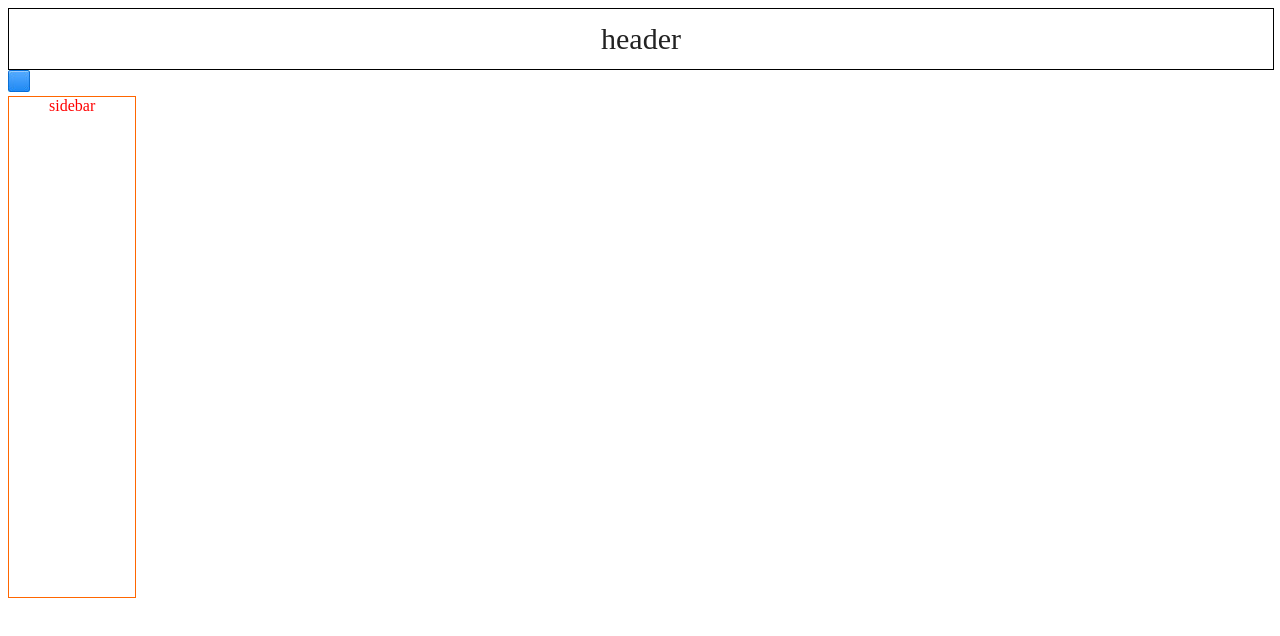
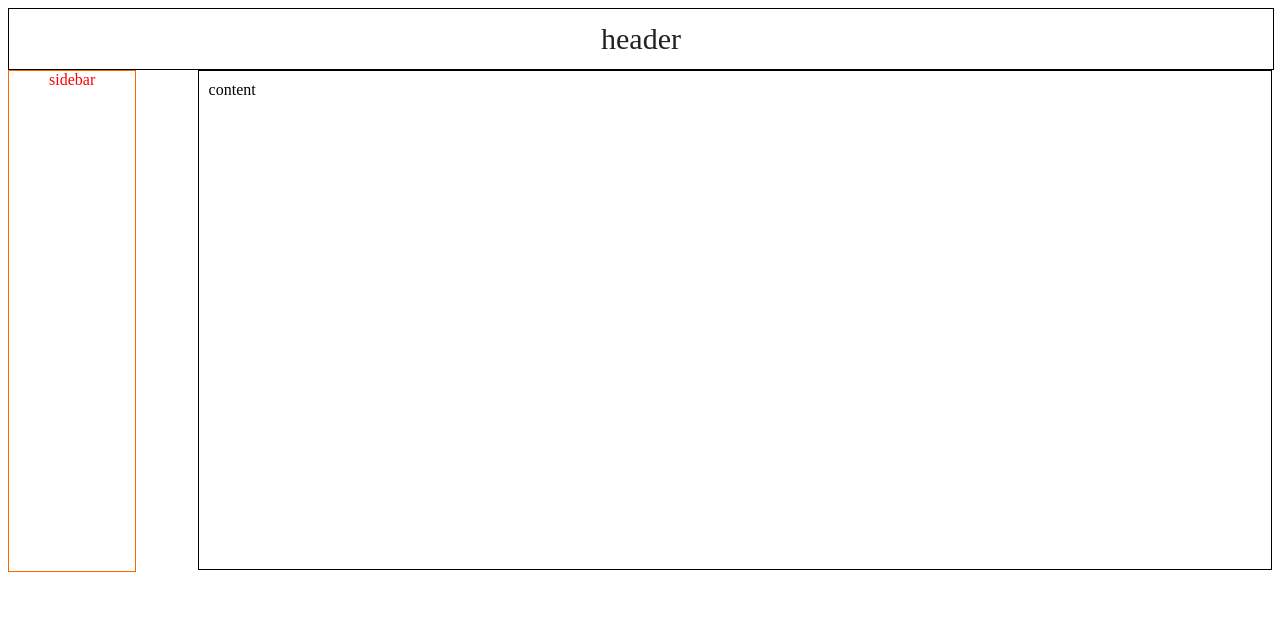
Before and after one commit to zasqw2222/yunDemo, a React app: page / in a window 1280 px wide. Shown: the top 636 px of the page. Built offline with nearby package versions, Linux system fonts and the light colour scheme.

Commit message:
添加一些loader

```diff
--- a/package.json
+++ b/package.json
@@ -19,10 +19,13 @@
     "babel-preset-stage-3": "^6.17.0",
     "css-loader": "^0.26.1",
     "extract-text-webpack-plugin": "^1.0.1",
+    "file-loader": "^0.9.0",
     "html-webpack-plugin": "^2.24.1",
     "node-sass": "^4.1.1",
+    "postcss-loader": "^1.2.1",
     "sass-loader": "^4.1.1",
     "style-loader": "^0.13.1",
+    "url-loader": "^0.5.7",
     "webpack": "^1.14.0",
     "webpack-dev-server": "^1.16.2"
   },
--- a/src/App.jsx
+++ b/src/App.jsx
@@ -3,16 +3,17 @@
  * */
 import React from 'react';
 import Headers from './components/Header/Header';
-import Sidebar from './components/Sidebar/Sidebar'
+import Sidebar from './components/Sidebar/Sidebar';
+import Contend from './components/Content/Content';
 
 export default class App extends React.Component{
     render(){
         return (
             <div>
                 <Headers />
-                <img src="./images/FinixxContentLiBGClick.jpg" alt=""/>
                 <div>
                     <Sidebar />
+                    <Contend />
                 </div>
 
             </div>
--- a/src/components/Content/Content.jsx
+++ b/src/components/Content/Content.jsx
@@ -0,0 +1,13 @@
+import React from 'react';
+import './index.scss'
+
+export default class HeaderCom extends React.Component{
+
+    render(){
+        return(
+            <div className="content">
+                content
+            </div>
+        )
+    }
+}
--- a/src/components/Content/index.scss
+++ b/src/components/Content/index.scss
@@ -0,0 +1,9 @@
+.content{
+    width:85%;
+    float: right;
+    padding: 10px;
+    height: auto;
+    min-height: 500px;
+    border: 1px solid #000;
+    box-sizing: border-box;
+}
--- a/webpack.config.js
+++ b/webpack.config.js
@@ -1,6 +1,8 @@
 const path = require('path');
 const webpack = require('webpack');
 const htmlPlugin = require('html-webpack-plugin');
+var autoprefixer = require('autoprefixer');
+
 
 const ROOT_PATH = path.resolve(__dirname);
 const SRC_PATH = path.resolve(ROOT_PATH, 'src');
@@ -32,24 +34,18 @@ module.exports = {
                 test: /\.js|jsx$/,
                 exclude: /node_modules/,
                 loaders: ['babel-loader']
-            },
-            {
+            }, {
                 test: /\.scss$/,
-                loaders: ["style-loader", "css-loader?sourceMap", "sass-loader?sourceMap"]
-            },
-            {
+                loaders: ["style-loader", "css-loader?sourceMap", "sass-loader?sourceMap","postcss-loader"]
+            }, {
                 test: /\.json$/,
                 loaders: ['json-loader']
-            }
+            }, {
+                test: /\.(gif|jpg|png|woff|svg|eot|ttf)\??.*$/,
+                loader: 'url-loader?limit=1000&name=/images/[name].[ext]'
+            },
         ]
     },
-    plugins: [
-        new htmlPlugin(
-            {
-                title: 'app',
-                inject: 'body',
-                template: './tpl/tpl.html'
-            }
-        )
-    ]
+    postcss: [ autoprefixer({ browsers: ['last 2 versions'] }) ],
+    plugins: [new htmlPlugin({title: 'app', inject: 'body', template: './tpl/tpl.html'})]
 };
```
